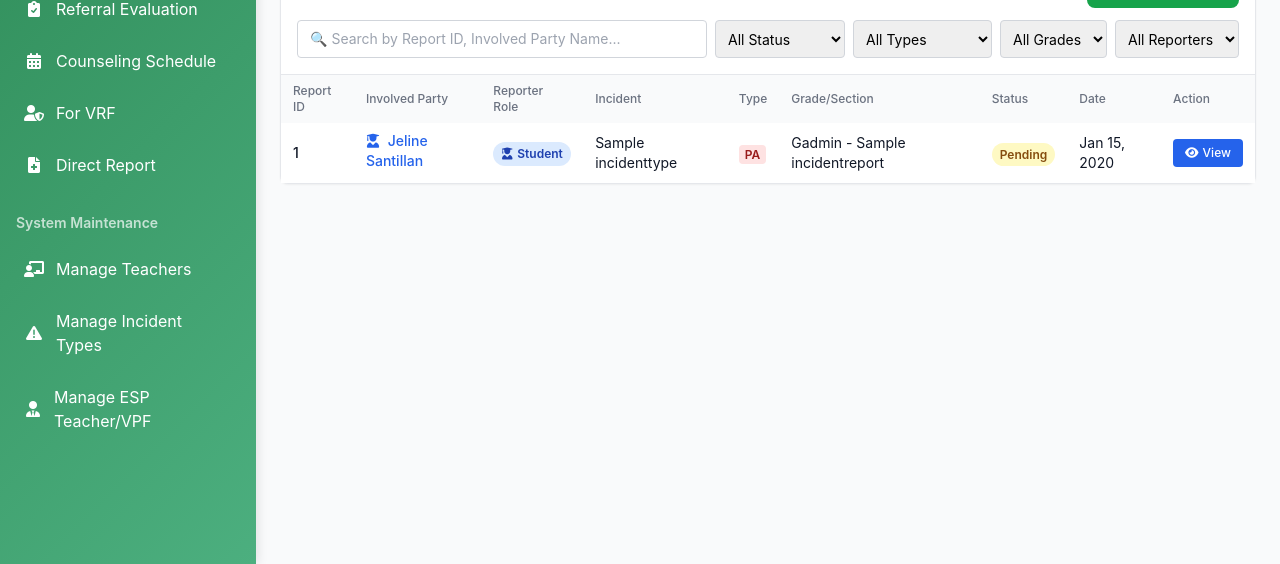
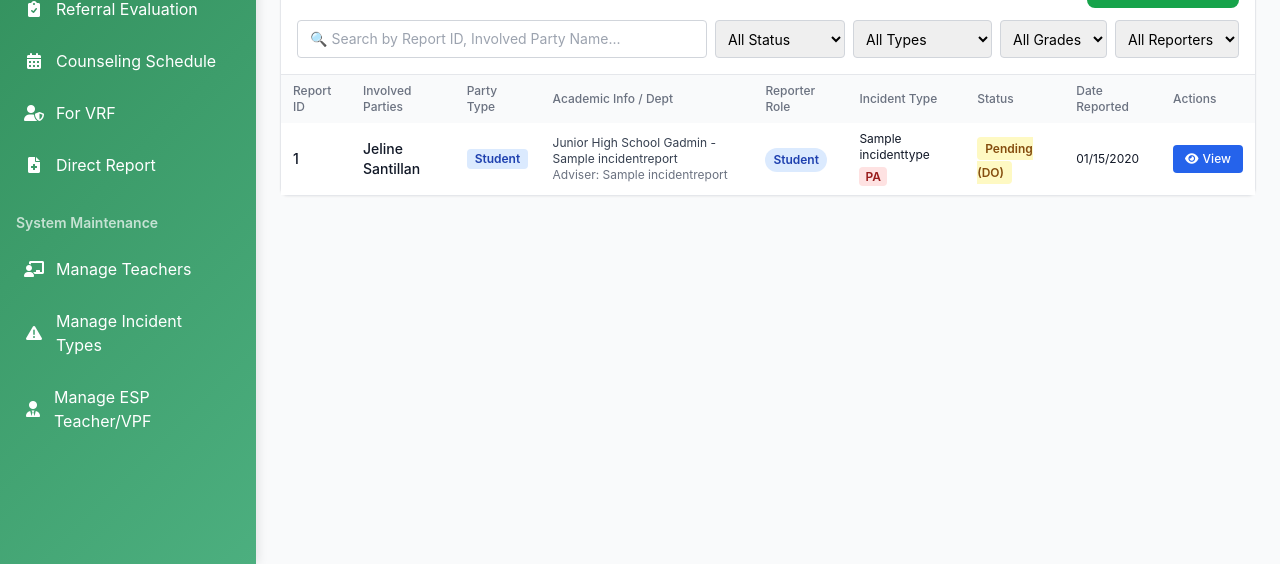
Before and after one commit to jdsantillan-art/sirms-app, a Django app: page /all-reports/ in a window 1280 px wide. Shown: the part 236-800 px from the top of the page. Run offline with Django 4.2, Linux system fonts and the light colour scheme; a user stored in the database is signed in; data comes from the database, SQL or seed files in the repository; tables that the repository leaves empty hold one stand-in row (values such as "Sample post"); data that the repository does not hold is empty; parts of the project's set-up code (start-up, migrations or seed data) failed here and were passed over; some libraries are stand-ins or nearby versions.

Commit message:
Restructure all reports table with proper columns: Involved Parties, Party Type, Academic Info/Dept

```diff
--- a/sirms/templates/all_reports.html
+++ b/sirms/templates/all_reports.html
@@ -85,14 +85,14 @@
                 <thead class="bg-gray-50">
                     <tr>
                         <th class="px-3 py-2 text-left text-xs font-medium text-gray-500">Report ID</th>
-                        <th class="px-3 py-2 text-left text-xs font-medium text-gray-500">Involved Party</th>
+                        <th class="px-3 py-2 text-left text-xs font-medium text-gray-500">Involved Parties</th>
+                        <th class="px-3 py-2 text-left text-xs font-medium text-gray-500">Party Type</th>
+                        <th class="px-3 py-2 text-left text-xs font-medium text-gray-500">Academic Info / Dept</th>
                         <th class="px-3 py-2 text-left text-xs font-medium text-gray-500">Reporter Role</th>
-                        <th class="px-3 py-2 text-left text-xs font-medium text-gray-500">Incident</th>
-                        <th class="px-3 py-2 text-left text-xs font-medium text-gray-500">Type</th>
-                        <th class="px-3 py-2 text-left text-xs font-medium text-gray-500">Grade/Section</th>
+                        <th class="px-3 py-2 text-left text-xs font-medium text-gray-500">Incident Type</th>
                         <th class="px-3 py-2 text-left text-xs font-medium text-gray-500">Status</th>
-                        <th class="px-3 py-2 text-left text-xs font-medium text-gray-500">Date</th>
-                        <th class="px-3 py-2 text-left text-xs font-medium text-gray-500">Action</th>
+                        <th class="px-3 py-2 text-left text-xs font-medium text-gray-500">Date Reported</th>
+                        <th class="px-3 py-2 text-left text-xs font-medium text-gray-500">Actions</th>
                     </tr>
                 </thead>
                 <tbody class="bg-white divide-y divide-gray-200" id="reports-table">
@@ -102,140 +102,178 @@
                         data-grade="{{ report.grade_level }}"
                         data-reporter="{% if report.reporter %}{{ report.reporter.role }}{% endif %}"
                         data-search="{{ report.case_id|lower }} {% if report.reported_student %}{{ report.reported_student.get_full_name|lower }}{% else %}{{ report.involved_students|lower }}{% endif %}">
+                        <!-- Report ID -->
                         <td class="px-3 py-2">
                             <div class="text-sm font-medium text-gray-900">{{ report.case_id }}</div>
                         </td>
+
+                        <!-- Involved Parties -->
                         <td class="px-3 py-2">
                             <div class="text-sm font-medium text-gray-900">
                                 {% if report.involved_parties.exists %}
                                     {% for party in report.involved_parties.all %}
-                                        <div class="flex items-center gap-2 mb-1">
                                         {% if party.party_type == 'student' %}
-                                                <span class="text-blue-600">
-                                                    <i class="fas fa-user-graduate mr-1"></i>
                                             {% if report.reported_student %}
                                                 {{ report.reported_student.get_full_name }}
                                             {% else %}
                                                 {{ party.student_name }}
                                             {% endif %}
-                                                </span>
                                         {% elif party.party_type == 'teacher' %}
-                                                <span class="text-purple-600">
-                                                    <i class="fas fa-chalkboard-teacher mr-1"></i>
                                             {{ party.teacher_name }}
-                                                    {% if party.department %}
-                                                        <span class="text-xs text-gray-500">({{ party.department }})</span>
                                         {% endif %}
-                                                </span>
-                                            {% endif %}
-                                            {% if report.is_repeat_offender and party.party_type == 'student' %}
-                                            <span
-                                                class="inline-flex items-center px-2 py-0.5 text-xs font-bold rounded-full bg-red-100 text-red-800 border border-red-300">
-                                                <i class="fas fa-exclamation-triangle mr-1"></i>REPEATED ({{ report.repeat_count }}x)
-                                            </span>
-                                            {% endif %}
-                                        </div>
+                                        {% if not forloop.last %}, {% endif %}
                                     {% endfor %}
                                 {% elif report.reported_student %}
-                                <div class="flex items-center gap-2">
-                                    <span>{{ report.reported_student.get_full_name }}</span>
-                                    {% if report.is_repeat_offender %}
-                                    <span
-                                        class="inline-flex items-center px-2 py-0.5 text-xs font-bold rounded-full bg-red-100 text-red-800 border border-red-300">
-                                        <i class="fas fa-exclamation-triangle mr-1"></i>REPEATED ({{ report.repeat_count }}x)
-                                    </span>
-                                    {% endif %}
-                                </div>
+                                    {{ report.reported_student.get_full_name }}
                                 {% elif report.involved_students %}
-                                {{ report.involved_students|truncatewords:5 }}
+                                    {{ report.involved_students|truncatewords:3 }}
                                 {% else %}
                                     <span class="text-gray-400 italic">Not specified</span>
                                 {% endif %}
                             </div>
                         </td>
+
+                        <!-- Party Type -->
+                        <td class="px-3 py-2">
+                            <div class="text-xs">
+                                {% if report.involved_parties.exists %}
+                                    {% for party in report.involved_parties.all %}
+                                        {% if party.party_type == 'student' %}
+                                            <span class="inline-flex items-center px-2 py-0.5 rounded bg-blue-100 text-blue-800 font-semibold">
+                                                Student
+                                            </span>
+                                        {% elif party.party_type == 'teacher' %}
+                                            <span class="inline-flex items-center px-2 py-0.5 rounded bg-purple-100 text-purple-800 font-semibold">
+                                                Teacher
+                                            </span>
+                                        {% endif %}
+                                        {% if not forloop.last %}<br>{% endif %}
+                                    {% endfor %}
+                                {% else %}
+                                    <span class="inline-flex items-center px-2 py-0.5 rounded bg-blue-100 text-blue-800 font-semibold">
+                                        Student
+                                    </span>
+                                {% endif %}
+                            </div>
+                        </td>
+
+                        <!-- Academic Info / Dept -->
+                        <td class="px-3 py-2">
+                            <div class="text-xs text-gray-700">
+                                {% if report.involved_parties.exists %}
+                                    {% for party in report.involved_parties.all %}
+                                        {% if party.party_type == 'student' %}
+                                            <div>{{ report.curriculum.name|default:"" }} G{{ report.grade_level }} - {{ report.section_name }}</div>
+                                            {% if report.teacher_name %}
+                                                <div class="text-gray-500">Adviser: {{ report.teacher_name }}</div>
+                                            {% endif %}
+                                        {% elif party.party_type == 'teacher' %}
+                                            <div>{{ party.department|default:"No department" }}</div>
+                                        {% endif %}
+                                        {% if not forloop.last %}<br>{% endif %}
+                                    {% endfor %}
+                                {% else %}
+                                    <div>{{ report.curriculum.name|default:"" }} G{{ report.grade_level }} - {{ report.section_name }}</div>
+                                    {% if report.teacher_name %}
+                                        <div class="text-gray-500">Adviser: {{ report.teacher_name }}</div>
+                                    {% endif %}
+                                {% endif %}
+                            </div>
+                        </td>
+
+                        <!-- Reporter Role -->
                         <td class="px-3 py-2">
                             {% if report.reporter %}
                                 {% if report.reporter.role == 'student' %}
-                            <span
-                                class="inline-flex items-center px-2 py-1 text-xs font-semibold rounded-full bg-blue-100 text-blue-800">
-                                <i class="fas fa-user-graduate mr-1"></i>Student
+                                <span class="inline-flex items-center px-2 py-1 text-xs font-semibold rounded-full bg-blue-100 text-blue-800">
+                                    Student
                                 </span>
                                 {% elif report.reporter.role == 'teacher' %}
-                            <span
-                                class="inline-flex items-center px-2 py-1 text-xs font-semibold rounded-full bg-purple-100 text-purple-800">
-                                <i class="fas fa-chalkboard-teacher mr-1"></i>Teacher
+                                <span class="inline-flex items-center px-2 py-1 text-xs font-semibold rounded-full bg-purple-100 text-purple-800">
+                                    Teacher
                                 </span>
                                 {% elif report.reporter.role == 'do' %}
-                            <span
-                                class="inline-flex items-center px-2 py-1 text-xs font-semibold rounded-full bg-emerald-100 text-emerald-800">
-                                <i class="fas fa-user-shield mr-1"></i>DO
+                                <span class="inline-flex items-center px-2 py-1 text-xs font-semibold rounded-full bg-emerald-100 text-emerald-800">
+                                    DO
                                 </span>
                                 {% elif report.reporter.role == 'counselor' %}
-                            <span
-                                class="inline-flex items-center px-2 py-1 text-xs font-semibold rounded-full bg-teal-100 text-teal-800">
-                                <i class="fas fa-user-md mr-1"></i>Counselor
+                                <span class="inline-flex items-center px-2 py-1 text-xs font-semibold rounded-full bg-teal-100 text-teal-800">
+                                    Counselor
                                 </span>
                                 {% else %}
-                            <span
-                                class="inline-flex items-center px-2 py-1 text-xs font-semibold rounded-full bg-gray-100 text-gray-800">
-                                <i class="fas fa-user mr-1"></i>{{ report.reporter.role|title }}
+                                <span class="inline-flex items-center px-2 py-1 text-xs font-semibold rounded-full bg-gray-100 text-gray-800">
+                                    {{ report.reporter.role|title }}
                                 </span>
                                 {% endif %}
                             {% else %}
                                 <span class="text-xs text-gray-400">-</span>
                             {% endif %}
                         </td>
+
+                        <!-- Incident Type -->
                         <td class="px-3 py-2">
                             {% if report.incident_type %}
-                            <div class="text-sm text-gray-900">{{ report.incident_type.name|truncatewords:4 }}</div>
-                            {% else %}
-                            <div class="text-sm text-gray-400">Not specified</div>
-                            {% endif %}
-                        </td>
-                        <td class="px-3 py-2">
-                            {% if report.incident_type %}
+                                <div class="text-xs text-gray-900">{{ report.incident_type.name|truncatewords:3 }}</div>
                                 {% if report.incident_type.severity == 'prohibited' %}
                                 <span class="text-xs px-1.5 py-0.5 bg-red-100 text-red-800 rounded font-semibold">PA</span>
                                 {% elif report.incident_type.severity == 'school_policy' %}
-                            <span
-                                class="text-xs px-1.5 py-0.5 bg-blue-100 text-blue-800 rounded font-semibold">OSP</span>
+                                <span class="text-xs px-1.5 py-0.5 bg-blue-100 text-blue-800 rounded font-semibold">OSP</span>
                                 {% endif %}
                             {% else %}
-                            <span class="text-xs text-gray-400">-</span>
+                                <div class="text-xs text-gray-400">Not specified</div>
                             {% endif %}
                         </td>
-                        <td class="px-3 py-2">
-                            <div class="text-sm text-gray-900">G{{ report.grade_level }} - {{ report.section_name }}
-                            </div>
-                        </td>
+
+                        <!-- Status -->
                         <td class="px-3 py-2">
                             {% if report.status == 'pending' %}
-                            <span
-                                class="px-2 py-1 text-xs font-semibold rounded-full bg-yellow-100 text-yellow-800">Pending</span>
+                            <span class="text-xs px-2 py-1 bg-yellow-100 text-yellow-800 rounded font-semibold">
+                                Pending (DO)
+                            </span>
                             {% elif report.status == 'under_review' %}
-                            <span
-                                class="px-2 py-1 text-xs font-semibold rounded-full bg-orange-100 text-orange-800">Under
-                                Review</span>
+                            <span class="text-xs px-2 py-1 bg-blue-100 text-blue-800 rounded font-semibold">
+                                Under Review
+                            </span>
                             {% elif report.status == 'classified' %}
-                            <span
-                                class="px-2 py-1 text-xs font-semibold rounded-full bg-purple-100 text-purple-800">Classified</span>
+                            <span class="text-xs px-2 py-1 bg-purple-100 text-purple-800 rounded font-semibold">
+                                Classified
+                            </span>
                             {% elif report.status == 'evaluated' %}
-                            <span
-                                class="px-2 py-1 text-xs font-semibold rounded-full bg-blue-100 text-blue-800">Evaluated</span>
+                            <span class="text-xs px-2 py-1 bg-indigo-100 text-indigo-800 rounded font-semibold">
+                                Evaluated
+                            </span>
                             {% elif report.status == 'sanctioned' %}
-                            <span
-                                class="px-2 py-1 text-xs font-semibold rounded-full bg-red-100 text-red-800">Sanctioned</span>
+                            <span class="text-xs px-2 py-1 bg-orange-100 text-orange-800 rounded font-semibold">
+                                Sanctioned
+                            </span>
                             {% elif report.status == 'resolved' %}
-                            <span
-                                class="px-2 py-1 text-xs font-semibold rounded-full bg-green-100 text-green-800">Resolved</span>
+                            <span class="text-xs px-2 py-1 bg-green-100 text-green-800 rounded font-semibold">
+                                Resolved
+                            </span>
                             {% elif report.status == 'closed' %}
-                            <span
-                                class="px-2 py-1 text-xs font-semibold rounded-full bg-gray-100 text-gray-800">Closed</span>
+                            <span class="text-xs px-2 py-1 bg-gray-100 text-gray-800 rounded font-semibold">
+                                Closed
+                            </span>
+                            {% else %}
+                            <span class="text-xs px-2 py-1 bg-gray-100 text-gray-800 rounded font-semibold">
+                                {{ report.status|title }}
+                            </span>
+                            {% endif %}
+                            {% if report.is_repeat_offender %}
+                            <div class="mt-1">
+                                <span class="inline-flex items-center px-1.5 py-0.5 text-xs font-bold rounded bg-red-100 text-red-800">
+                                    <i class="fas fa-exclamation-triangle mr-1"></i>REPEAT ({{ report.repeat_count }}x)
+                                </span>
+                            </div>
                             {% endif %}
                         </td>
+
+                        <!-- Date Reported -->
                         <td class="px-3 py-2">
-                            <div class="text-sm text-gray-900">{{ report.incident_date|date:"M d, Y" }}</div>
+                            <div class="text-xs text-gray-900">{{ report.created_at|date:"m/d/Y" }}</div>
                         </td>
+
+                        <!-- Actions -->
                         <td class="px-3 py-2">
                             <a href="{% url 'report_detail' report.case_id %}"
                                 class="inline-flex items-center justify-center px-3 py-1.5 text-xs font-medium text-white bg-blue-600 rounded hover:bg-blue-700 transition-colors">
```
Also changed, not shown: sirms/INVOLVED_PARTY_DISPLAY.md (added, +85 -0 lines). Lines whose indentation alone changed are shown as unchanged.
